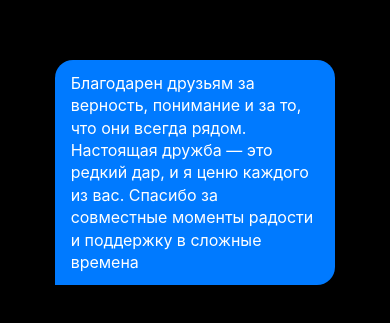
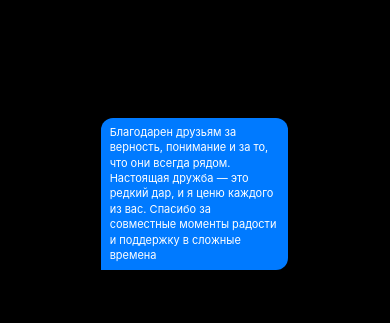
Before and after one commit to simshi01/thansgiving-day, a Next.js app: page / in a window 390 px wide. Shown: the part 509-832 px from the top of the page. Built offline with nearby package versions, Linux system fonts and the light colour scheme.

Commit message:
Version 1.0.1 - Add responsive design for mobile and desktop with optimized sizes

```diff
--- a/app/page.tsx
+++ b/app/page.tsx
@@ -1,5 +1,6 @@
 'use client'
 
+import { useState, useEffect } from 'react'
 import MessageContainer from '@/components/MessageContainer'
 
 // Тестовые данные для проверки анимаций (смешанные короткие и длинные)
@@ -21,6 +22,21 @@ const testMessages = [
 ]
 
 export default function Home() {
+  const [maxConcurrent, setMaxConcurrent] = useState(6)
+
+  useEffect(() => {
+    const updateMaxConcurrent = () => {
+      const width = window.innerWidth
+      const isTouchDevice = 'ontouchstart' in window || navigator.maxTouchPoints > 0
+      const isMobile = width < 768 || (isTouchDevice && width < 1024)
+      setMaxConcurrent(isMobile ? 3 : 6)
+    }
+
+    updateMaxConcurrent()
+    window.addEventListener('resize', updateMaxConcurrent)
+    return () => window.removeEventListener('resize', updateMaxConcurrent)
+  }, [])
+
   return (
     <div
       style={{
@@ -31,7 +47,7 @@ export default function Home() {
         overflow: 'hidden',
       }}
     >
-      <MessageContainer messages={testMessages} maxConcurrent={4} />
+      <MessageContainer messages={testMessages} maxConcurrent={maxConcurrent} />
     </div>
   )
 }
--- a/components/MessageBubble.tsx
+++ b/components/MessageBubble.tsx
@@ -1,7 +1,7 @@
 'use client'
 
 import { motion } from 'framer-motion'
-import { useEffect } from 'react'
+import { useEffect, useState } from 'react'
 
 interface MessageBubbleProps {
   text: string
@@ -12,6 +12,48 @@ interface MessageBubbleProps {
 }
 
 export default function MessageBubble({ text, x, y, duration, onComplete }: MessageBubbleProps) {
+  const [isMobile, setIsMobile] = useState(false)
+  const [scale, setScale] = useState(1)
+  const [blurAmount, setBlurAmount] = useState(40)
+  const [offsetY, setOffsetY] = useState(25)
+
+  useEffect(() => {
+    // Определение типа устройства и адаптация размеров
+    const updateDeviceType = () => {
+      const width = window.innerWidth
+      const height = window.innerHeight
+      const isTouchDevice = 'ontouchstart' in window || navigator.maxTouchPoints > 0
+      const isMobileDevice = width < 768 || (isTouchDevice && width < 1024)
+
+      setIsMobile(isMobileDevice)
+
+      if (isMobileDevice) {
+        // Мобильные устройства - меньшие размеры
+        setScale(1)
+        setBlurAmount(30)
+        setOffsetY(20)
+      } else {
+        // Десктоп - большие размеры
+        const isLargeScreen = width >= 2000 || height >= 1000
+        if (isLargeScreen) {
+          // Для экрана 2970x1080 увеличиваем размеры
+          const scaleFactor = Math.min(width / 1920, height / 1080)
+          setScale(Math.max(1, Math.min(scaleFactor, 1.5)))
+          setBlurAmount(60)
+          setOffsetY(40)
+        } else {
+          setScale(1)
+          setBlurAmount(40)
+          setOffsetY(25)
+        }
+      }
+    }
+
+    updateDeviceType()
+    window.addEventListener('resize', updateDeviceType)
+    return () => window.removeEventListener('resize', updateDeviceType)
+  }, [])
+
   useEffect(() => {
     // Показываем сообщение на duration секунд, затем удаляем
     const timer = setTimeout(() => {
@@ -21,12 +63,32 @@ export default function MessageBubble({ text, x, y, duration, onComplete }: Mess
     return () => clearTimeout(timer)
   }, [duration, onComplete])
 
+  // Адаптивные размеры для мобильных и десктопов
+  let fontSize: number
+  let maxWidth: number
+  let padding: string
+  let borderRadius: string
+
+  if (isMobile) {
+    // Мобильные устройства - уменьшены в 1.5 раза
+    fontSize = 11
+    maxWidth = 187
+    padding = '7px 9px'
+    borderRadius = '12px 12px 12px 0px'
+  } else {
+    // Десктоп - уменьшены в 2 раза
+    fontSize = scale >= 1.3 ? 32 : scale >= 1.1 ? 25 : 18
+    maxWidth = scale >= 1.3 ? 563 : scale >= 1.1 ? 450 : 315
+    padding = scale >= 1.3 ? '27px 36px' : scale >= 1.1 ? '21px 27px' : '14px 18px'
+    borderRadius = scale >= 1.3 ? '32px 32px 32px 0px' : scale >= 1.1 ? '25px 25px 25px 0px' : '21px 21px 21px 0px'
+  }
+
   return (
     <motion.div
       initial={{
         opacity: 0,
-        filter: 'blur(40px)',
-        y: 25,
+        filter: `blur(${blurAmount}px)`,
+        y: offsetY,
       }}
       animate={{
         opacity: 1,
@@ -35,8 +97,8 @@ export default function MessageBubble({ text, x, y, duration, onComplete }: Mess
       }}
       exit={{
         opacity: 0,
-        filter: 'blur(40px)',
-        y: 25,
+        filter: `blur(${blurAmount}px)`,
+        y: offsetY,
       }}
       transition={{
         duration: 1,
@@ -50,18 +112,18 @@ export default function MessageBubble({ text, x, y, duration, onComplete }: Mess
         position: 'absolute',
         left: `${x}px`,
         top: `${y}px`,
-        maxWidth: '280px',
+        maxWidth: `${maxWidth}px`,
         zIndex: 10,
       }}
     >
       <div
         style={{
           position: 'relative',
-          padding: '12px 16px',
+          padding: padding,
           backgroundColor: '#007AFF',
-          borderRadius: '18px 18px 18px 0px',
+          borderRadius: borderRadius,
           color: 'white',
-          fontSize: '16px',
+          fontSize: `${fontSize}px`,
           lineHeight: '1.4',
           boxShadow: '0 2px 8px rgba(0, 0, 0, 0.3)',
           wordWrap: 'break-word',
--- a/components/MessageContainer.tsx
+++ b/components/MessageContainer.tsx
@@ -27,12 +27,12 @@ function calculateDuration(text: string): number {
 }
 
 // Примерная оценка высоты сообщения на основе текста
-function estimateMessageHeight(text: string, maxWidth: number = 280): number {
-  const padding = 24 // 12px сверху + 12px снизу
-  const lineHeight = 22.4 // 16px * 1.4
-  const charsPerLine = Math.floor(maxWidth / 10) // Примерно 10px на символ
+function estimateMessageHeight(text: string, maxWidth: number = 280, fontSize: number = 16): number {
+  const padding = fontSize * 1.5 // Адаптивный padding
+  const lineHeight = fontSize * 1.4
+  const charsPerLine = Math.floor(maxWidth / (fontSize * 0.6)) // Примерно 0.6 * fontSize на символ
   const lines = Math.ceil(text.length / charsPerLine)
-  return Math.max(padding + lines * lineHeight, 60) // Минимум 60px
+  return Math.max(padding + lines * lineHeight, fontSize * 3.75) // Минимум
 }
 
 // Проверка пересечения двух прямоугольников
@@ -56,10 +56,11 @@ function getRandomPosition(
   text: string,
   existingMessages: Message[],
   messageWidth: number = 280,
+  fontSize: number = 16,
   maxAttempts: number = 50
 ): { x: number; y: number } | null {
-  const padding = 20
-  const messageHeight = estimateMessageHeight(text, messageWidth)
+  const padding = Math.max(20, fontSize * 1.25)
+  const messageHeight = estimateMessageHeight(text, messageWidth, fontSize)
 
   for (let attempt = 0; attempt < maxAttempts; attempt++) {
     const x = Math.random() * (maxWidth - messageWidth - padding * 2) + padding
@@ -68,7 +69,7 @@ function getRandomPosition(
     // Проверяем пересечение с существующими сообщениями
     let hasCollision = false
     for (const msg of existingMessages) {
-      const existingHeight = estimateMessageHeight(msg.text, messageWidth)
+      const existingHeight = estimateMessageHeight(msg.text, messageWidth, fontSize)
       if (checkCollision(x, y, messageWidth, messageHeight, msg.x, msg.y, messageWidth, existingHeight)) {
         hasCollision = true
         break
@@ -91,13 +92,35 @@ export default function MessageContainer({ messages, maxConcurrent = 4 }: Messag
   const [activeMessages, setActiveMessages] = useState<Message[]>([])
   const [messageIndex, setMessageIndex] = useState(0)
   const [dimensions, setDimensions] = useState({ width: 0, height: 0 })
+  const [isMobile, setIsMobile] = useState(false)
+  const [scale, setScale] = useState(1)
 
-  // Получаем размеры экрана
+  // Получаем размеры экрана и определяем тип устройства
   useEffect(() => {
     const updateDimensions = () => {
+      const width = window.innerWidth
+      const height = window.innerHeight
+      const isTouchDevice = 'ontouchstart' in window || navigator.maxTouchPoints > 0
+      const isMobileDevice = width < 768 || (isTouchDevice && width < 1024)
+
+      setIsMobile(isMobileDevice)
+
+      if (!isMobileDevice) {
+        // Десктоп - вычисляем масштаб для больших экранов
+        const isLargeScreen = width >= 2000 || height >= 1000
+        if (isLargeScreen) {
+          const scaleFactor = Math.min(width / 1920, height / 1080)
+          setScale(Math.max(1, Math.min(scaleFactor, 1.5)))
+        } else {
+          setScale(1)
+        }
+      } else {
+        setScale(1)
+      }
+
       setDimensions({
-        width: window.innerWidth,
-        height: window.innerHeight,
+        width,
+        height,
       })
     }
 
@@ -125,7 +148,21 @@ export default function MessageContainer({ messages, maxConcurrent = 4 }: Messag
         if (prevMessages.length >= maxConcurrent) return prevMessages
 
         const text = messages[messageIndex]
-        const position = getRandomPosition(dimensions.width, dimensions.height, text, prevMessages)
+        // Адаптивные размеры для мобильных и десктопов
+        let fontSize: number
+        let messageWidth: number
+
+        if (isMobile) {
+          // Мобильные устройства - уменьшены в 1.5 раза
+          fontSize = 11
+          messageWidth = 187
+        } else {
+          // Десктоп - уменьшены в 2 раза
+          fontSize = scale >= 1.3 ? 32 : scale >= 1.1 ? 25 : 18
+          messageWidth = scale >= 1.3 ? 563 : scale >= 1.1 ? 450 : 315
+        }
+
+        const position = getRandomPosition(dimensions.width, dimensions.height, text, prevMessages, messageWidth, fontSize)
 
         if (!position) return prevMessages // Не удалось найти позицию
 
@@ -145,7 +182,7 @@ export default function MessageContainer({ messages, maxConcurrent = 4 }: Messag
     }, delay)
 
     return () => clearTimeout(timer)
-  }, [activeMessages.length, messageIndex, messages, maxConcurrent, dimensions])
+  }, [activeMessages.length, messageIndex, messages, maxConcurrent, dimensions, isMobile, scale])
 
   return (
     <AnimatePresence>
--- a/package.json
+++ b/package.json
@@ -1,6 +1,6 @@
 {
   "name": "thanksgiving-day",
-  "version": "1.0.0",
+  "version": "1.0.1",
   "description": "Интерактивная страница благодарностей с анимациями",
   "scripts": {
     "dev": "next dev",
```
